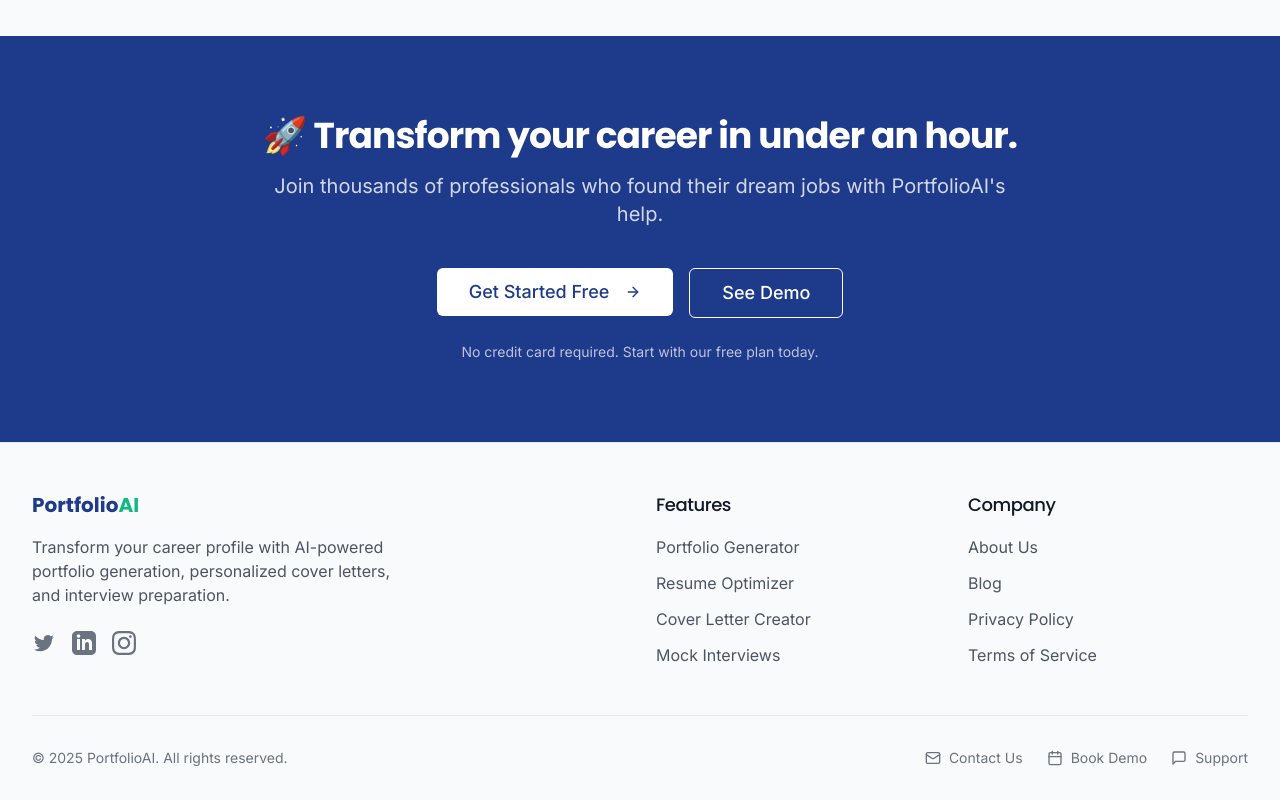
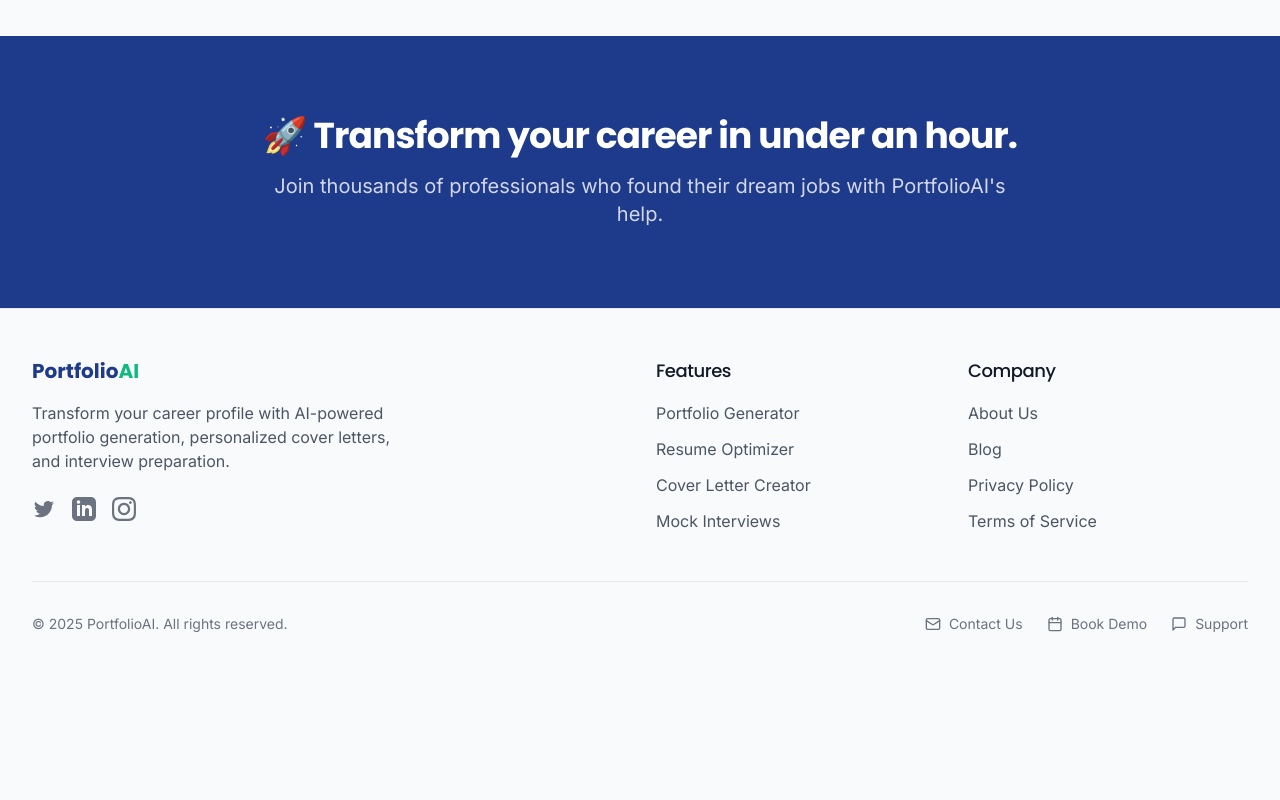
Before and after one commit to sanjayprataps/ready-resume-ai, a React (Vite) app: page / in a window 1280 px wide. Shown: the part 3770-4570 px from the top of the page. After the commit the page ends 4436 px from the top, so only its background shows below. Built offline with nearby package versions, Linux system fonts and the light colour scheme.

Commit message:
Visual edit in Lovable
Edited UI in Lovable

```diff
--- a/src/components/landing/CTASection.tsx
+++ b/src/components/landing/CTASection.tsx
@@ -1,14 +1,16 @@
-
 import { Button } from "@/components/ui/button";
 import { Link } from "react-router-dom";
 import { ArrowRight } from "lucide-react";
 import { getCTAData } from "@/lib/dataUtils";
-
 const CTASection = () => {
-  const { headline, subheading, primary_cta, secondary_cta, note } = getCTAData();
-
-  return (
-    <section className="py-20 bg-portfolioai-primary">
+  const {
+    headline,
+    subheading,
+    primary_cta,
+    secondary_cta,
+    note
+  } = getCTAData();
+  return <section className="py-20 bg-portfolioai-primary">
       <div className="container-wide">
         <div className="text-center max-w-3xl mx-auto">
           <h2 className="text-3xl sm:text-4xl font-bold text-white">
@@ -18,25 +20,11 @@ const CTASection = () => {
             {subheading}
           </p>
 
-          <div className="mt-10 flex flex-col sm:flex-row justify-center gap-4">
-            <Button className="bg-white text-portfolioai-primary hover:bg-gray-100 px-8 py-6 text-lg" asChild>
-              <Link to="/signup">
-                {primary_cta}
-                <ArrowRight className="ml-2 h-5 w-5" />
-              </Link>
-            </Button>
-            <Button variant="outline" className="bg-transparent border-white text-white hover:bg-white/10 px-8 py-6 text-lg" asChild>
-              <Link to="/demo">{secondary_cta}</Link>
-            </Button>
-          </div>
 
-          <p className="mt-6 text-white/70 text-sm">
-            {note}
-          </p>
+
+
         </div>
       </div>
-    </section>
-  );
+    </section>;
 };
-
 export default CTASection;
```
